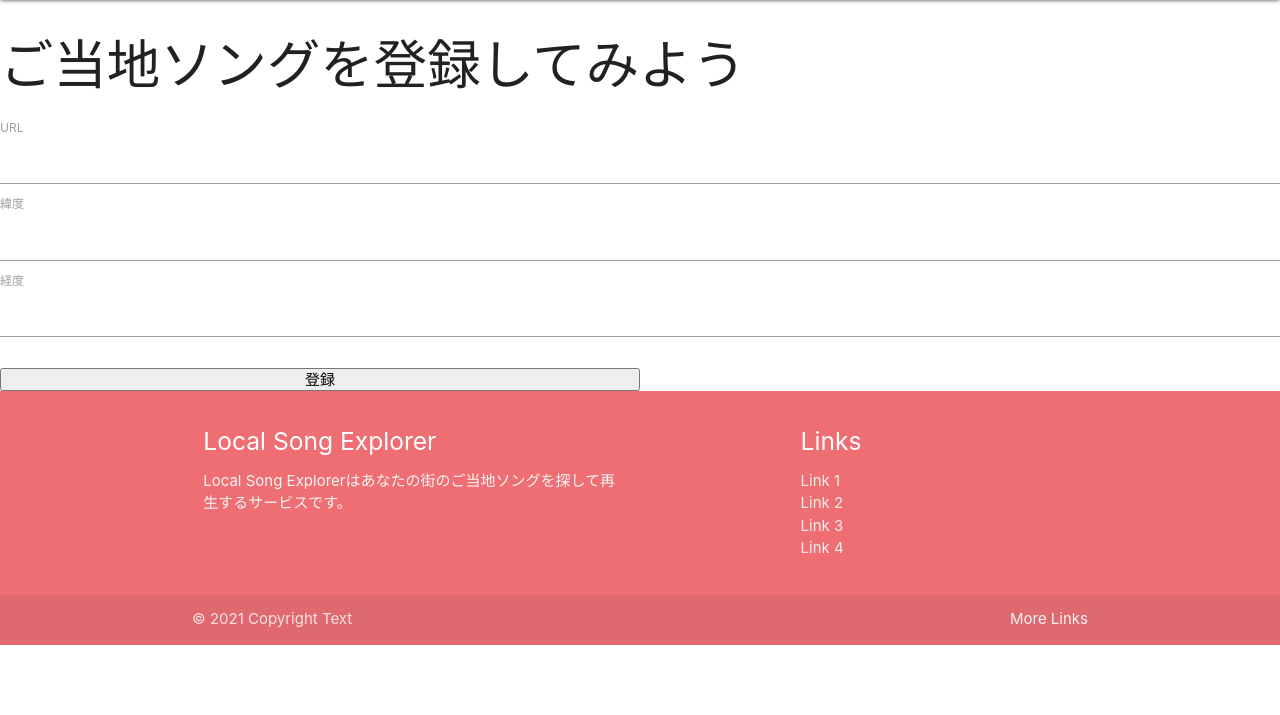
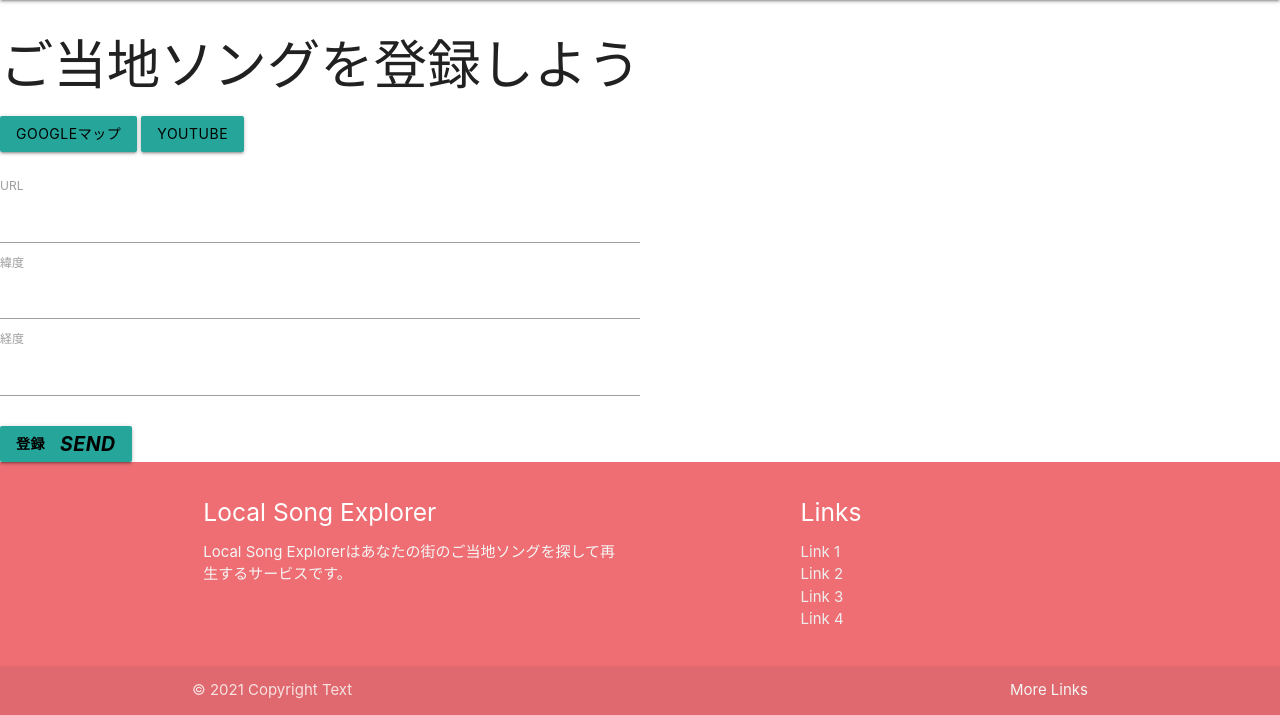
Before and after one commit to z21001ms/team_project, a Rails app: page /register in a window 1280 px wide. Shown: the part 64-779 px from the top of the page. Run offline with Rails 7, Linux system fonts and the light colour scheme; style sheets or scripts are compiled from the project's sources; parts of the project's set-up code (start-up, migrations or seed data) failed here and were passed over.

Commit message:
登録画面成形

```diff
--- a/app/assets/stylesheets/application.scss
+++ b/app/assets/stylesheets/application.scss
@@ -28,6 +28,8 @@ body {
   margin: 0;
 }
 
+div.register_form {width: 50%}
+
 logo-img {
   object-fit: fill;
 }
--- a/app/controllers/song_controller.rb
+++ b/app/controllers/song_controller.rb
@@ -13,7 +13,7 @@ class SongController < ApplicationController
         @song.coordinate << coordinate
         @song.truncate_youtube_url()
         if @song.save
-            flash[:success] = "Your song registration successfully"
+            flash[:success] = "登録に成功しました"
             redirect_to "/"
         else
             redirect_to "/register"
--- a/app/views/song/register.html.erb
+++ b/app/views/song/register.html.erb
@@ -1,7 +1,10 @@
-<h2>ご当地ソングを登録してみよう</h2>
+<h2>ご当地ソングを登録しよう</h2>
 
+<%= link_to "Googleマップ", "https://google.co.jp/maps", class:"btn waves-effect waves-light", style: "color: black;" %>
+<%= link_to "YouTube", "https://youtube.com", class:"btn waves-effect waves-light", style: "color: black;"  %><br>
+<br>
 <%= form_with model: @song, url: :create, method: :post do |form| %>
-  <div>
+  <div class="register_form">
     <%= form.label :url, "URL" %><br>
     <%= form.text_field :url %>
     <%= form.label :latitude, "緯度" %><br>
@@ -11,7 +14,20 @@
   </div>
 
   <br>
-  <div>
-    <%= form.submit "登録" %>
-  </div>
+    <button class="btn waves-effect waves-light" type="submit" name="action" style= "font-weight: bold; color: black;">登録
+      <i class="material-icons right">send</i>
+    </button>
 <% end %>
+
+<script>
+    if (navigator.geolocation) {
+        navigator.geolocation.getCurrentPosition(showPosition);
+    } else {
+        window.alert('Geolocation API対応ブラウザでアクセスしてください。');
+    }
+
+    function showPosition(position) {
+        document.getElementById( "latitude" ).value = position.coords.latitude;
+        document.getElementById( "longitude" ).value = position.coords.longitude;
+    }
+</script>
--- a/app/views/welcome/index.html.erb
+++ b/app/views/welcome/index.html.erb
@@ -1,4 +1,5 @@
 <header class="title-container">
+  <div class="flash"><%= flash[:success] %></div>
   <h1 class="center-align title">あなたの街の<br>ご当地ソングを<br>探そう</h1>
   <%= form_with model: @coordinate, class:"form-wrap", url: :find, method: :get do |form| %>
     <%= form.text_field :latitude, type: "hidden" %>
```
Also changed, not shown: Gemfile.lock.
